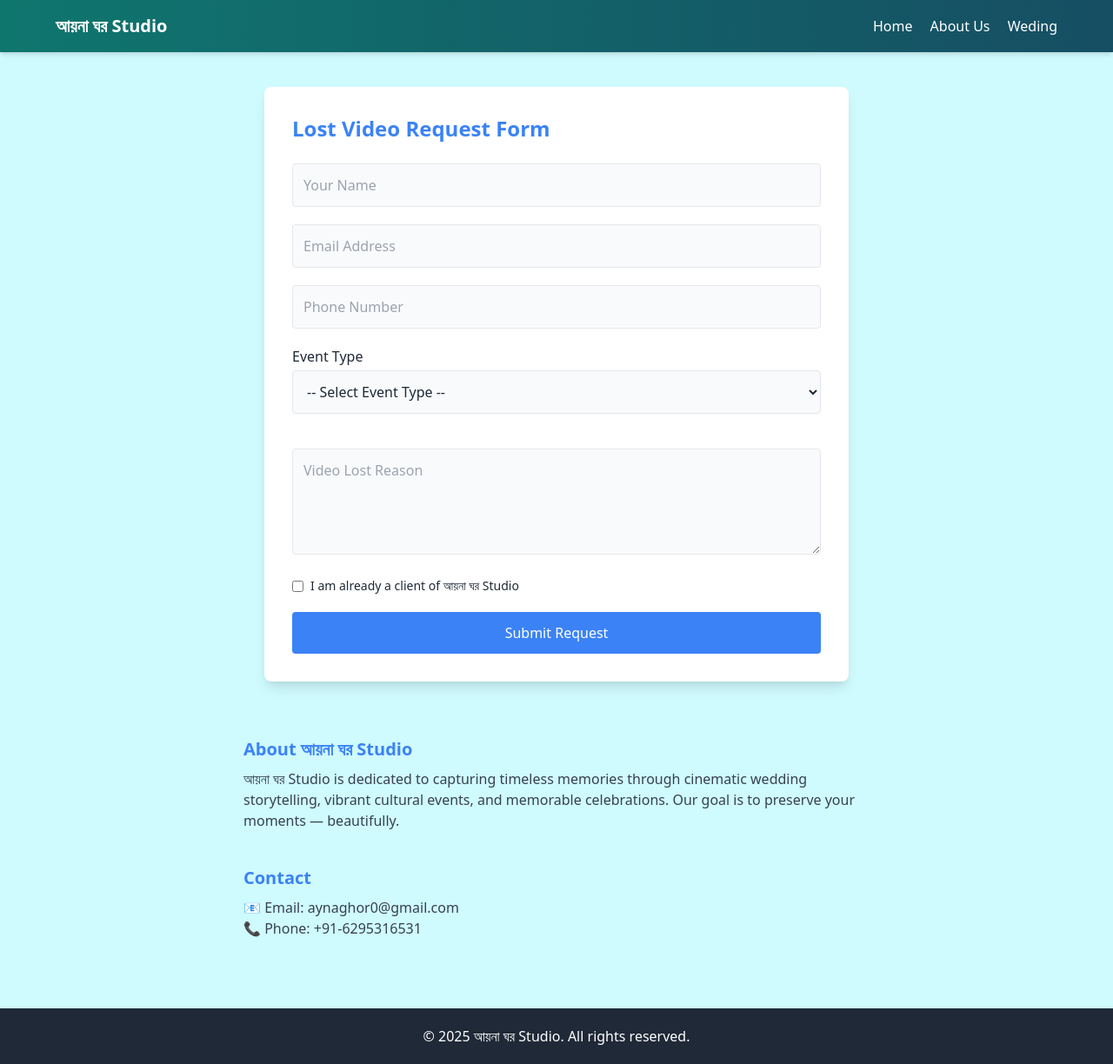
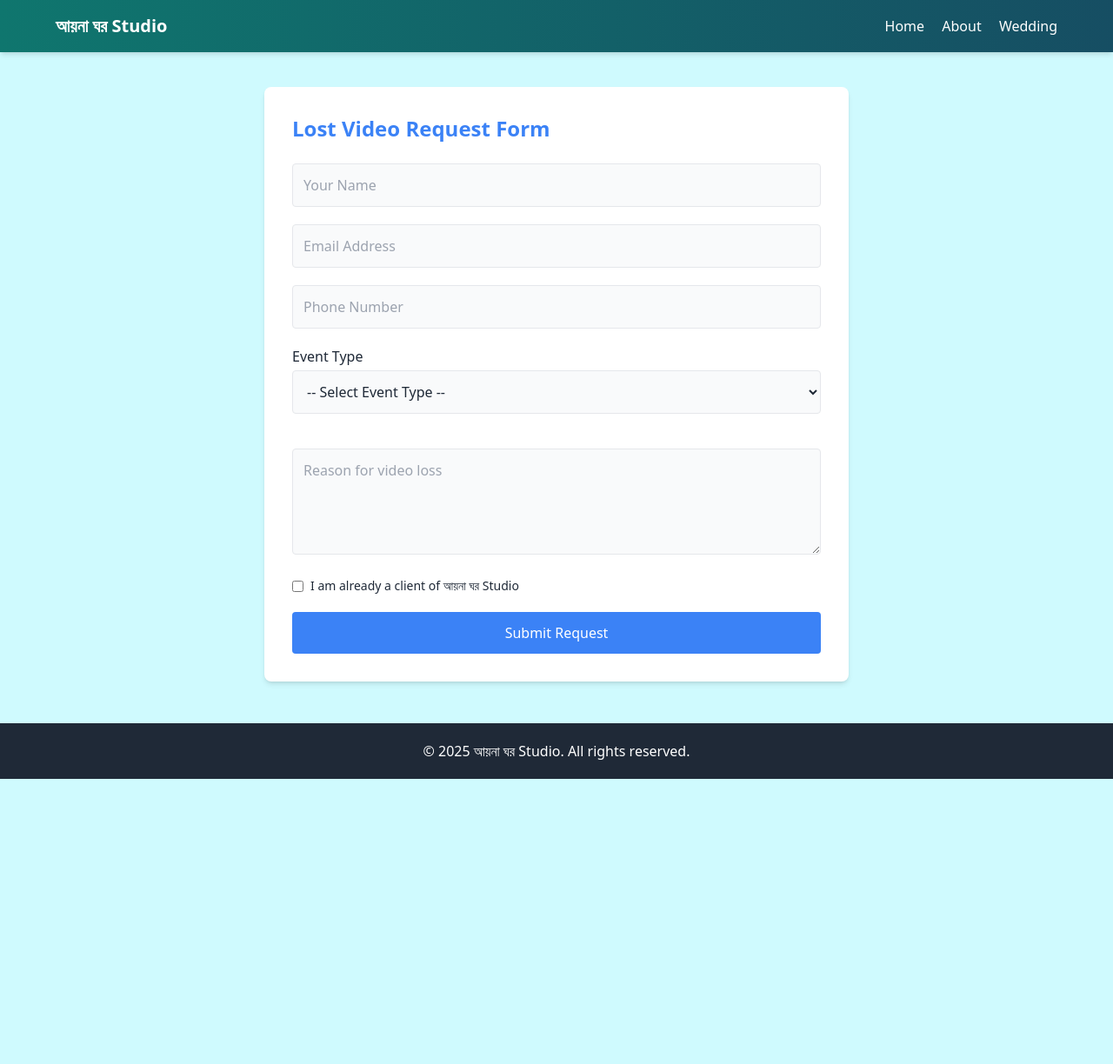
Before and after one commit to aynaghor-studio/biyer-sur, a plain HTML site: page request_form.html in a window 1280 px wide. Shown: the whole page at 87% size. After the commit the page ends 896 px from the top, so only its background shows below. Drawn offline with nearby package versions, Linux system fonts and the light colour scheme.

Commit message:
Update request_form.html

```diff
--- a/request_form.html
+++ b/request_form.html
@@ -1,35 +1,29 @@
 <!DOCTYPE html>
 <html lang="en">
 <head>
-  <base target="_top">
-  <meta charset="UTF-8" />
-  <meta name="viewport" content="width=device-width, initial-scale=1.0" />
+  <meta charset="UTF-8">
   <title>Lost Video Request | আয়না ঘর Studio</title>
   <script src="https://cdn.tailwindcss.com"></script>
+  <meta name="viewport" content="width=device-width, initial-scale=1.0">
 </head>
 <body class="bg-cyan-100 text-gray-800">
 
-  <!-- Navbar -->
-  <nav class="bg-gradient-to-r from-teal-700 to-cyan-900 p-4 shadow-md">
-    <div class="max-w-6xl mx-auto flex justify-between items-center text-white">
+  <nav class="bg-gradient-to-r from-teal-700 to-cyan-900 p-4 text-white shadow-md">
+    <div class="max-w-6xl mx-auto flex justify-between items-center">
       <div class="text-xl font-bold">আয়না ঘর Studio</div>
       <div class="space-x-4 text-sm md:text-base">
-        <a href="../../index.html" class="hover:text-yellow-400 transition">Home</a>
-        <a href="../../about.html" class="hover:text-yellow-400 transition">About Us</a>
-        <a href="../../wedding.html" class="hover:text-yellow-400 transition">Weding</a>
+        <a href="#" class="hover:text-yellow-300 transition">Home</a>
+        <a href="#" class="hover:text-yellow-300 transition">About</a>
+        <a href="#" class="hover:text-yellow-300 transition">Wedding</a>
       </div>
     </div>
   </nav>
 
-  <!-- Form Section -->
-  <section id="form" class="max-w-2xl mx-auto mt-10 bg-white p-8 rounded-lg shadow-lg">
+  <section class="max-w-2xl mx-auto mt-10 bg-white p-8 rounded-lg shadow-md">
     <h2 class="text-2xl font-semibold text-blue-500 mb-6">Lost Video Request Form</h2>
-    <form id="requestForm">
-      <div class="space-y-5">
+    <form id="requestForm" class="space-y-5">
       <input type="text" name="name" placeholder="Your Name" required class="w-full p-3 bg-gray-50 rounded border border-gray-200">
-
       <input type="email" name="email" placeholder="Email Address" required class="w-full p-3 bg-gray-50 rounded border border-gray-200">
-
       <input type="tel" name="phone" placeholder="Phone Number" required class="w-full p-3 bg-gray-50 rounded border border-gray-200">
 
       <!-- Event Type -->
@@ -48,7 +42,7 @@
       <div id="conditionalFields" class="space-y-3"></div>
 
       <!-- Lost Reason -->
-        <textarea name="reason" rows="4" placeholder="Video Lost Reason" required class="w-full p-3 bg-gray-50 rounded border border-gray-200"></textarea>
+      <textarea name="reason" rows="4" placeholder="Reason for video loss" required class="w-full p-3 bg-gray-50 rounded border border-gray-200"></textarea>
 
       <!-- Declaration -->
       <label class="flex items-center space-x-2 text-sm">
@@ -60,29 +54,13 @@
       <button type="submit" class="w-full bg-blue-500 hover:bg-blue-600 text-white py-3 rounded transition">
         Submit Request
       </button>
-      </div>
     </form>
   </section>
 
-  <!-- About & Contact -->
-  <section id="about" class="max-w-3xl mx-auto mt-16 px-6">
-    <h3 class="text-xl font-semibold text-blue-500 mb-2">About আয়না ঘর Studio</h3>
-    <p class="text-gray-700">
-      আয়না ঘর Studio is dedicated to capturing timeless memories through cinematic wedding storytelling, vibrant cultural events, and memorable celebrations. Our goal is to preserve your moments — beautifully.
-    </p>
-  </section>
-
-  <section id="contact" class="max-w-3xl mx-auto mt-10 mb-20 px-6">
-    <h3 class="text-xl font-semibold text-blue-500 mb-2">Contact</h3>
-    <p class="text-gray-700">📧 Email: aynaghor0@gmail.com<br>📞 Phone: +91-6295316531</p>
-  </section>
-
-  <!-- Footer -->
-  <footer class="bg-gray-800 text-white text-center py-5 mt-10">
+  <footer class="bg-gray-800 text-white text-center py-5 mt-12">
     © 2025 আয়না ঘর Studio. All rights reserved.
   </footer>
 
-  <!-- Script -->
   <script>
     const form = document.getElementById('requestForm');
     const eventType = document.getElementById('eventType');
@@ -93,42 +71,38 @@
       conditionalFields.innerHTML = '';
 
       if (['Bengali wedding', 'Muslim Nikah'].includes(val)) {
-      conditionalFields.innerHTML = `
-        <input name="brideGroom" placeholder="Bride/Groom Name" required class="w-full p-3 bg-gray-50 rounded border border-gray-200">
-      `;
+        conditionalFields.innerHTML = `<input name="brideGroom" placeholder="Bride/Groom Name" required class="w-full p-3 bg-gray-50 rounded border border-gray-200">`;
       } else if (val === 'First Rice Ceremony') {
-      conditionalFields.innerHTML = `
-        <input name="childName" placeholder="Child Name" required class="w-full p-3 bg-gray-50 rounded border border-gray-200">
-      `;
+        conditionalFields.innerHTML = `<input name="childName" placeholder="Child Name" required class="w-full p-3 bg-gray-50 rounded border border-gray-200">`;
       } else if (val === 'Pre - wedding') {
-      conditionalFields.innerHTML = `
-        <input name="coupleName" placeholder="Couple Name" required class="w-full p-3 bg-gray-50 rounded border border-gray-200">
-      `;
+        conditionalFields.innerHTML = `<input name="coupleName" placeholder="Couple Name" required class="w-full p-3 bg-gray-50 rounded border border-gray-200">`;
       }
     });
 
     form.addEventListener('submit', async (e) => {
       e.preventDefault();
-
       const data = Object.fromEntries(new FormData(form).entries());
 
       try {
-      const res = await fetch('https://script.google.com/macros/s/AKfycbzY8KuXuCwSoSCUs7NBKla4f13hRcTAp2i85kAVQ5fkwN62gCjbXR1Lcr7QqgjwfNxz/exec', {
-        method: 'POST',
+        const res = await fetch("https://script.google.com/macros/s/AKfycbzBKknFET1LDSTBAQqTgUQ3H8_X_6X_mWexaSvvXjbp0zpcwutidLxfhlTDc_IhyfaX/exec", {
+          method: "POST",
           body: JSON.stringify(data),
-        headers: { 'Content-Type': 'application/json' }
+          headers: {
+            "Content-Type": "application/json"
+          }
         });
 
         const result = await res.json();
         if (result.success) {
-        alert('✅ Form submitted! We will email you the video link after verification.');
+          alert("✅ Request submitted successfully!");
           form.reset();
           conditionalFields.innerHTML = '';
         } else {
-        alert('❌ Submission failed. Try again later.');
+          alert("❌ Something went wrong. Please try again.");
         }
-    } catch (error) {
-      alert('🚨 Network error. Please check your internet or try again later.');
+      } catch (err) {
+        console.error("Error:", err);
+        alert("🚨 Network error. Please try again.");
       }
     });
   </script>
```
Lines whose indentation alone changed are shown as unchanged.
